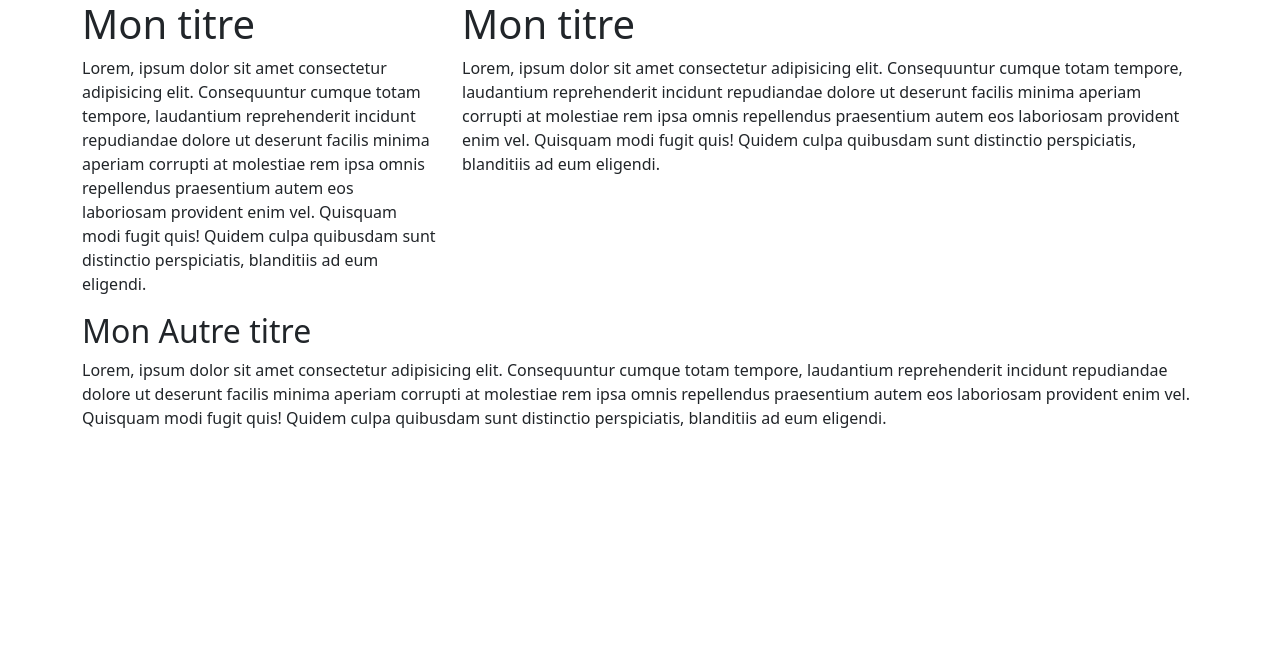
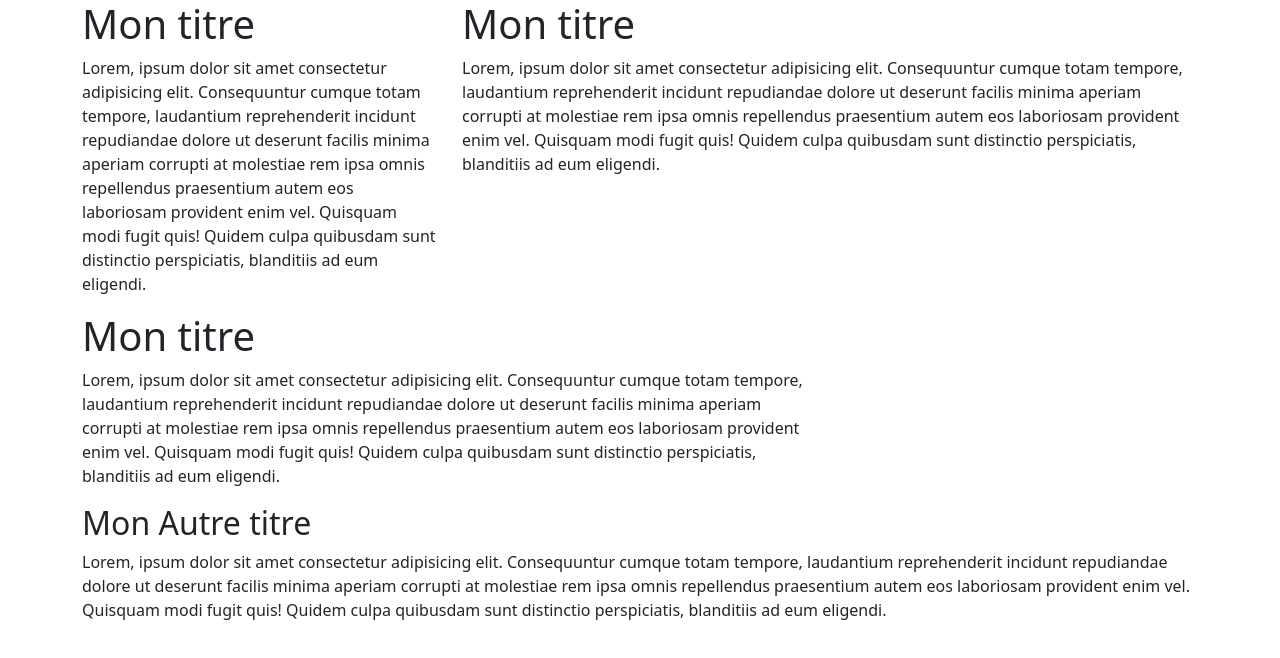
Before and after one commit to M-Lalaina/HTML_-_CSS_trainning, a plain HTML site: page test3.0/index.html in a window 1280 px wide. Drawn offline with Linux system fonts and the light colour scheme.

Commit message:
⚡️ encore sur le système de collonage de bootstrap

```diff
--- a/test3.0/index.html
+++ b/test3.0/index.html
@@ -29,19 +29,27 @@
                 </p>
             </div>
             <!--  cols2  -->
+            <div class="col-lg-8 cols3">
+                <h1>Mon titre</h1>
+                <p>
+                    Lorem, ipsum dolor sit amet consectetur adipisicing elit. Consequuntur cumque totam tempore, laudantium reprehenderit incidunt repudiandae dolore ut deserunt facilis minima aperiam corrupti at molestiae rem ipsa omnis repellendus praesentium autem eos
+                    laboriosam provident enim vel. Quisquam modi fugit quis! Quidem culpa quibusdam sunt distinctio perspiciatis, blanditiis ad eum eligendi.
+                </p>
+            </div>
+            <!--  cols3  -->
         </div>
         <!--  block1  -->
     </div>
     <div class="container">
         <div class="row block2">
-            <div class="col-lg-12 cols3">
+            <div class="col-lg-12 cols4">
                 <h2>Mon Autre titre</h2>
                 <p>
                     Lorem, ipsum dolor sit amet consectetur adipisicing elit. Consequuntur cumque totam tempore, laudantium reprehenderit incidunt repudiandae dolore ut deserunt facilis minima aperiam corrupti at molestiae rem ipsa omnis repellendus praesentium autem eos
                     laboriosam provident enim vel. Quisquam modi fugit quis! Quidem culpa quibusdam sunt distinctio perspiciatis, blanditiis ad eum eligendi.
                 </p>
             </div>
-            <!--  cols3 -->
+            <!--  cols4 -->
         </div>
         <!--  block2 -->
     </div>
```
